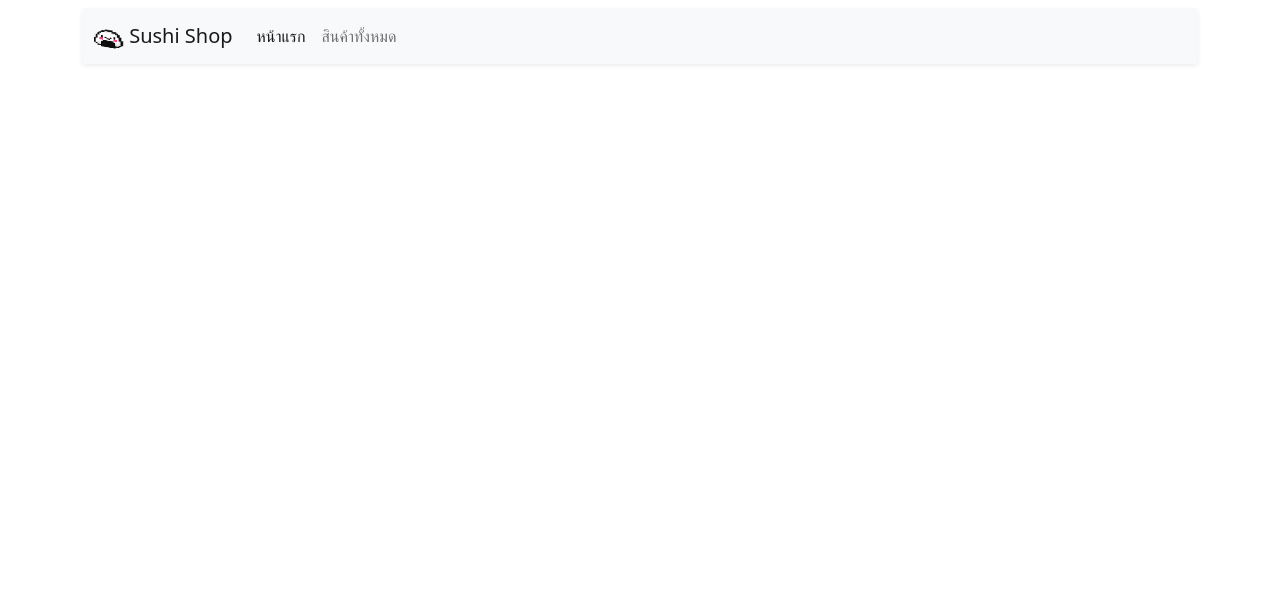
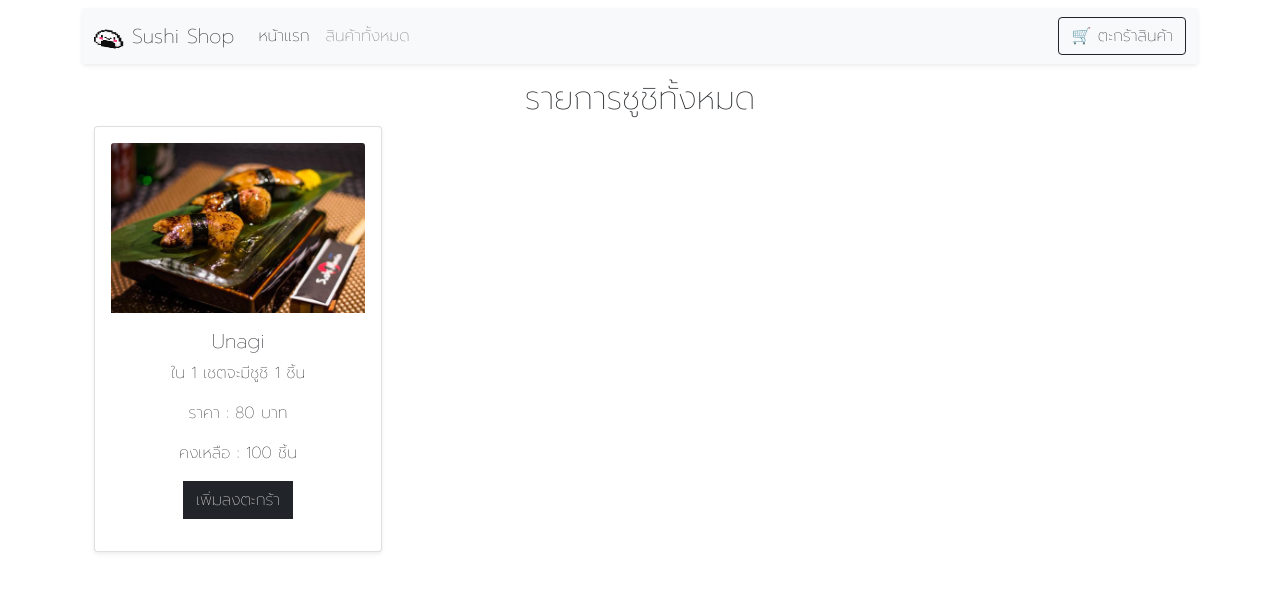
Before and after one commit to siraom15/INT201_S3_Group-10, a website with bundled scripts: page sushiProject/index.html in a window 1280 px wide. Built offline with nearby package versions, Linux system fonts and the light colour scheme.

Commit message:
Update index.html

```diff
--- /dev/null
+++ b/sushiProject/assets/css/style.css
@@ -0,0 +1,3 @@
+body {
+    font-family: 'Prompt', sans-serif;
+}
--- a/sushiProject/index.html
+++ b/sushiProject/index.html
@@ -8,6 +8,10 @@
     <link rel="shortcut icon" href="./assets/favicon/favicon.png" type="image/x-icon">
     <link href="https://cdn.jsdelivr.net/npm/bootstrap@5.1.3/dist/css/bootstrap.min.css" rel="stylesheet"
         integrity="sha384-1BmE4kWBq78iYhFldvKuhfTAU6auU8tT94WrHftjDbrCEXSU1oBoqyl2QvZ6jIW3" crossorigin="anonymous">
+    <style>
+        @import url('https://fonts.googleapis.com/css2?family=Prompt:wght@100&display=swap');
+    </style>
+    <link rel="stylesheet" href="./assets/css/style.css">
     <title>Sushi Shop 🍣</title>
 </head>
 
@@ -30,11 +34,33 @@
                             </li>
                         </ul>
                     </div>
+                    <div class="d-flex">
+                        <button class="btn btn-outline-dark">🛒 ตะกร้าสินค้า</button>
+                    </div>
                 </div>
             </nav>
         </div>
-        <div id="content">
-
+        <div id="content" class="container mt-3">
+            <!-- Code Here -->
+            <div class="h2 text-center">รายการซูชิทั้งหมด</div>
+            <div class="row">
+                <div class="col-4">
+                    <div class="card shadow-sm" style="width: 18rem;">
+                        <div class="card-body text-center">
+                            <img src="./assets/images/foie-gras-sushi.jpeg" class="card-img-top" alt="...">
+                            <div class="card-body">
+                                <h5 class="card-title">Unagi</h5>
+                                <p class="card-text">ใน 1 เชตจะมีชูชิ 1 ชิ้น</p>
+                                <p class="card-text">ราคา : 80 บาท</p>
+                                <p class="card-text">คงเหลือ : 100 ชิ้น</p>
+                                <div class="d-flex justify-content-center">
+                                    <a href="#" class="btn btn-dark rounded-0 text-center">เพิ่มลงตะกร้า</a>
+                                </div>
+                            </div>
+                        </div>
+                    </div>
+                </div>
+            </div>
         </div>
     </div>
     <script src="https://cdn.jsdelivr.net/npm/bootstrap@5.1.3/dist/js/bootstrap.bundle.min.js"
--- a/sushiProject/script.js
+++ b/sushiProject/script.js
@@ -1,2 +1 @@
 import { products } from "./product.js";
-console.log(products);
```
Lines whose indentation alone changed are shown as unchanged.
